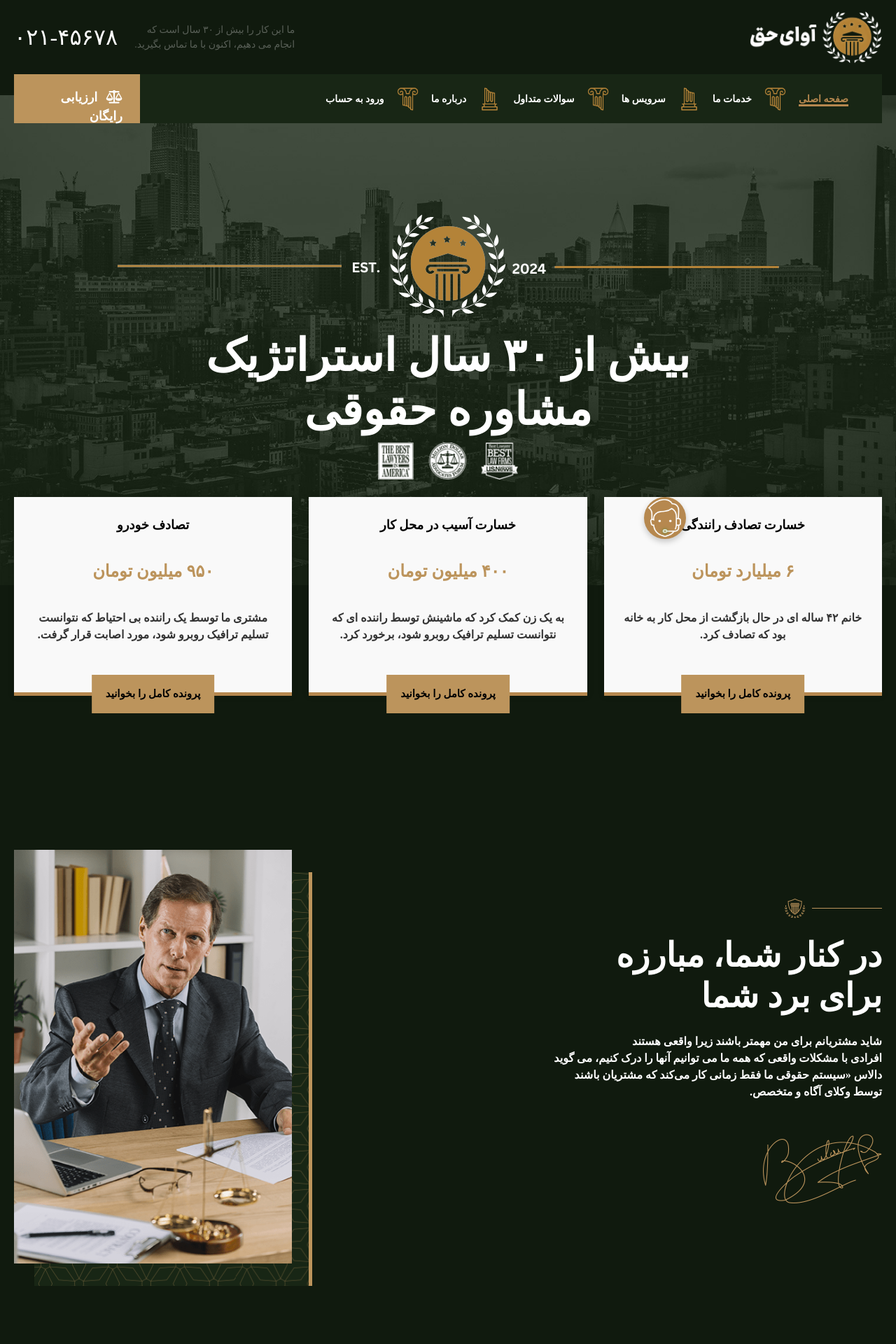
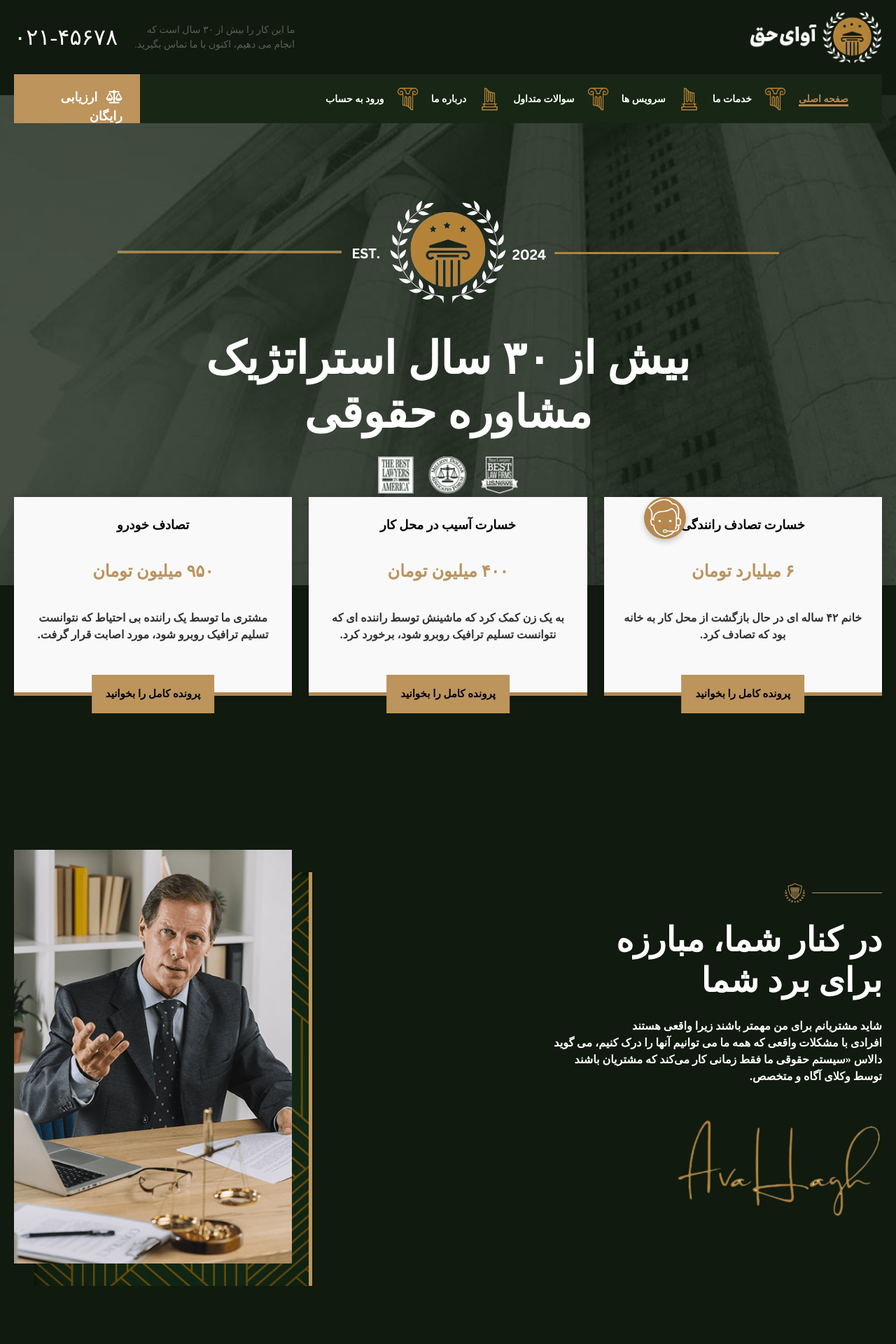
Before and after one commit to saei1d/vakil, a Django app: page /home/ in a window 1280 px wide. Shown: the top 1920 px of the page at 70% size. Run offline with Django 5.2, Linux system fonts and the light colour scheme; some libraries are stand-ins or nearby versions; some web fonts are replaced.

Commit message:
khane shab 11 om

```diff
--- a/blog/templates/blog/about.html
+++ b/blog/templates/blog/about.html
@@ -40,7 +40,7 @@
                             طلبد تا با نرم افزارها شناخت بیشتری را برای طراحان رایانه ای علی الخصوص طراحان خلاقی و فرهنگ
                             پیشرو در زبان فارسی ایجاد کرد.</p>
                         {% load static %}
-                        <img src="{% static "image/signature.png" %}" alt="امضا" width="30%">
+                        <img src="{% static "image/signature1.png" %}" alt="امضا" width="30%">
                     </div>
 
                     <!-- Awards Section -->
--- a/blog/templates/blog/blog-page.html
+++ b/blog/templates/blog/blog-page.html
@@ -17,9 +17,7 @@
                             {{ blog.content }}
                         </p>
                     </div>
-
                     <!-- tag blog -->
-
                     <nav class="menu-2">
                         <ul>
                             <li class="highlight "><a href="#"><i class="bi bi-folder-fill text-dark"></i></a></li>
--- a/static/css/style.css
+++ b/static/css/style.css
@@ -376,7 +376,7 @@ ul {
 .bg-befor::before {
     content: "";
     position: absolute;
-    background-image: url("../image/bg-layer1.png");
+    background-image: url("../image/bgimage.png");
 
     top: 32px;
     right: -29px;
--- a/users/templates/users/index.html
+++ b/users/templates/users/index.html
@@ -30,14 +30,11 @@
             <div class="swiper-wrapper">
                 <div class="swiper-slide swiper-slide-2">
                     {% load static %}
-
-                    <img src="{% static "image/slider2.jpg" %}" class="aos-item" data-aos="zoom-out"
-                         data-aos-duration="3000"
-                         height="700px" alt="">
+                    <img src="{% static "image/slider2.jpg" %}" height="700px" alt="">
                     <div class="text-slider text-center">
                         {% load static %}
-                        <img src="{% static "image/sliderlogo.png" %}" class="p-2" alt="">
-                        <h1 class="my-2 h1-res" style="font-size: 64px;">
+                        <img src="{% static "image/sliderlogo.png" %}" class="p-2 mb-4" alt="">
+                        <h1 class="my-2 h1-res mb-4" style="font-size: 64px;">
                             بیش از ۳۰ سال استراتژیک
                             <br>
                             مشاوره حقوقی
@@ -47,13 +44,11 @@
                 </div>
                 <div class="swiper-slide swiper-slide-2">
                     {% load static %}
-                    <img src="{% static "image/slider1.jpg" %}" class="aos-item" data-aos="zoom-out"
-                         data-aos-duration="3000"
-                         height="700px" alt="">
+                    <img src="{% static "image/slider1.jpg" %}" height="700px" alt="">
                     <div class="text-slider text-center">
                         {% load static %}
-                        <img src="{% static "image/sliderlogo.png" %}" class="p-2" alt="">
-                        <h1 class="my-2 h1-res" style="font-size: 64px;">
+                        <img src="{% static "image/sliderlogo.png" %}" class="p-2 mb-4" alt="">
+                        <h1 class="my-2 h1-res mb-4" style="font-size: 64px;">
                             بیش از ۳۰ سال استراتژیک
                             <br>
                             مشاوره حقوقی
@@ -117,7 +112,7 @@
                         <br>
                         توسط وکلای آگاه و متخصص.
                     </p>
-                    <img src="{% static "image/signature.png" %}" class="mt-5" alt="">
+                    <img src="{% static "image/signature1.png" %}" class="mt-5" alt="">
                 </div>
                 <div class="col-md-4 ">
                     <div class="bg-befor position-relative">
@@ -296,7 +291,7 @@
                     <div class="cases ">
                         <div class="case d-flex gap-3">
                             <div class="ps-5">
-                                <img src="{% static "icon15.png" %}" width="60px" alt="">
+                                <img src="{% static "image/icon15.png" %}" width="60px" alt="">
                             </div>
                             <div>
                                 <h3>$۱۹,۱۵۰,۰۰۰</h3>
@@ -306,7 +301,7 @@
                         </div>
                         <div class="case d-flex gap-3">
                             <div class="ps-5">
-                                <img src="{% static "icon15.png" %}" width="60px" alt="">
+                                <img src="{% static "image/icon15.png" %}" width="60px" alt="">
                             </div>
                             <div>
                                 <h3>$۶,۳۲۰,۰۰۰</h3>
@@ -317,7 +312,7 @@
                         </div>
                         <div class="case d-flex gap-3">
                             <div class="ps-5">
-                                <img src="{% static "icon15.png" %}" width="60px" alt="">
+                                <img src="{% static "image/icon15.png" %}" width="60px" alt="">
                             </div>
                             <div>
                                 <h3>$۱۱,۸۰۰,۰۰۰</h3>
@@ -342,7 +337,7 @@
                 <div class="swiper-wrapper">
                     <div class="swiper-slide p-5 text-center position-relative"
                          style="background: #182615; border-bottom: 5px solid #BC945C ;">
-                        <img src="{% static "tst1.jpg" %}" class="img-comment" width="80px" alt="">
+                        <img src="{% static "image/tst1.jpg" %}" class="img-comment" width="80px" alt="">
                         <h4 class="mt-5">مهدی پورنیا</h4>
                         <p class="mb-3">بیمه عمر</p>
                         <p class="my-4 lh-lg">“لورم ایپسوم متن ساختگی با تولید سادگی نامفهوم از صنعت چاپ و با استفاده از
@@ -364,7 +359,7 @@
                     </div>
                     <div class="swiper-slide p-5 text-center position-relative"
                          style="background: #182615; border-bottom: 5px solid #BC945C ;">
-                        <img src="{% static "" %}./static/image/tst1.jpg" class="img-comment" width="80px" alt="">
+                        <img src="{% static "image/tst1.jpg" %}" class="img-comment" width="80px" alt="">
                         <h4 class="mt-5">مهدی پورنیا</h4>
                         <p class="mb-3">بیمه عمر</p>
                         <p class="my-4 lh-lg">“لورم ایپسوم متن ساختگی با تولید سادگی نامفهوم از صنعت چاپ و با استفاده از
@@ -386,7 +381,7 @@
                     </div>
                     <div class="swiper-slide p-5 text-center position-relative"
                          style="background: #182615; border-bottom: 5px solid #BC945C ;">
-                        <img src="{% static "" %}./static/image/tst1.jpg" class="img-comment" width="80px" alt="">
+                        <img src="{% static "image/tst1.jpg" %}" class="img-comment" width="80px" alt="">
                         <h4 class="mt-5">مهدی پورنیا</h4>
                         <p class="mb-3">بیمه عمر</p>
                         <p class="my-4 lh-lg">“لورم ایپسوم متن ساختگی با تولید سادگی نامفهوم از صنعت چاپ و با استفاده از
```
Also changed, not shown: static/image/bgimage.png (added), static/image/signature.png (deleted), static/image/signature1.png (added), static/image/slider1.jpg, static/image/slider2.jpg.
